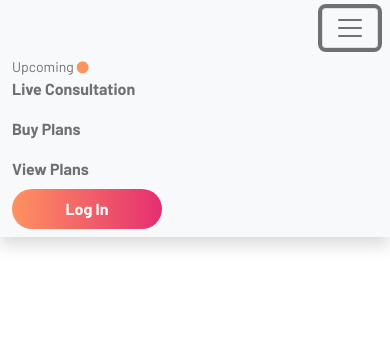
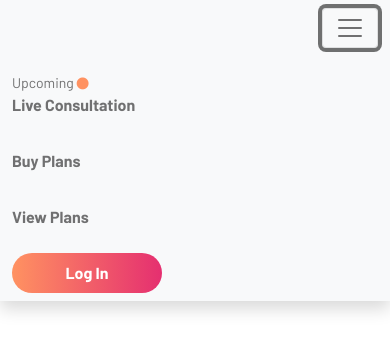
Before and after one commit to harshit-saini/assignment-swiflearn, a React (Create React App) app: page / in a window 390 px wide. Both pictures are taken after a click on the button "Toggle navigation". Shown: the top 341 px of the page. Built offline with nearby package versions, Linux system fonts and the light colour scheme.

Commit message:
fixed navbar mobile version

```diff
--- a/src/components/Navbar.js
+++ b/src/components/Navbar.js
@@ -27,7 +27,7 @@ const Navbar = () => {
 
         <div className="collapse navbar-collapse" id="navbarNav">
           <ul className="navbar-nav ms-auto">
-            <li className="nav-item d-flex align-items-center">
+            <li className="nav-item d-flex align-items-center mt-3 mt-lg-0">
               <a className="nav-link" href="#">
                 <div className="d-flex flex-column justifu-content-center">
                   <span className="fw-light small">Upcoming <i className="fas fa-circle small text-o"></i></span>
@@ -35,13 +35,13 @@ const Navbar = () => {
                 </div>
               </a>
             </li>
-            <li className="nav-item d-flex align-items-end">
+            <li className="nav-item d-flex align-items-end mt-3 mt-lg-0">
               <a className="nav-link" href="#">Buy Plans</a>
             </li>
-            <li className="nav-item d-flex align-items-end">
+            <li className="nav-item d-flex align-items-end mt-3 mt-lg-0">
               <a className="nav-link" href="#">View Plans</a>
             </li>
-            <li className="nav-item d-flex align-items-center">
+            <li className="nav-item d-flex align-items-center mt-3 mt-lg-0">
               <button className="rounded-pill btn btn-primary" href="#">Log In</button>
             </li>
           </ul>
```
